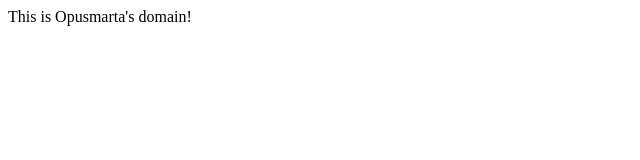
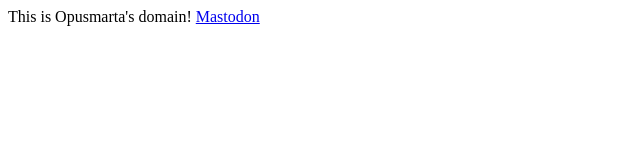
Before and after one commit to Opusmarta/opusmarta.github.io, a plain HTML site: page index.html in a window 1280 px wide. Shown: the full height of the page, 0-640 px from the left. Drawn offline with Linux system fonts and the light colour scheme.

Commit message:
Update index.html

```diff
--- a/index.html
+++ b/index.html
@@ -1 +1,2 @@
 This is Opusmarta's domain!
+<a rel=me" href="https://oslo.town/@opusmarta">Mastodon</a>
```
